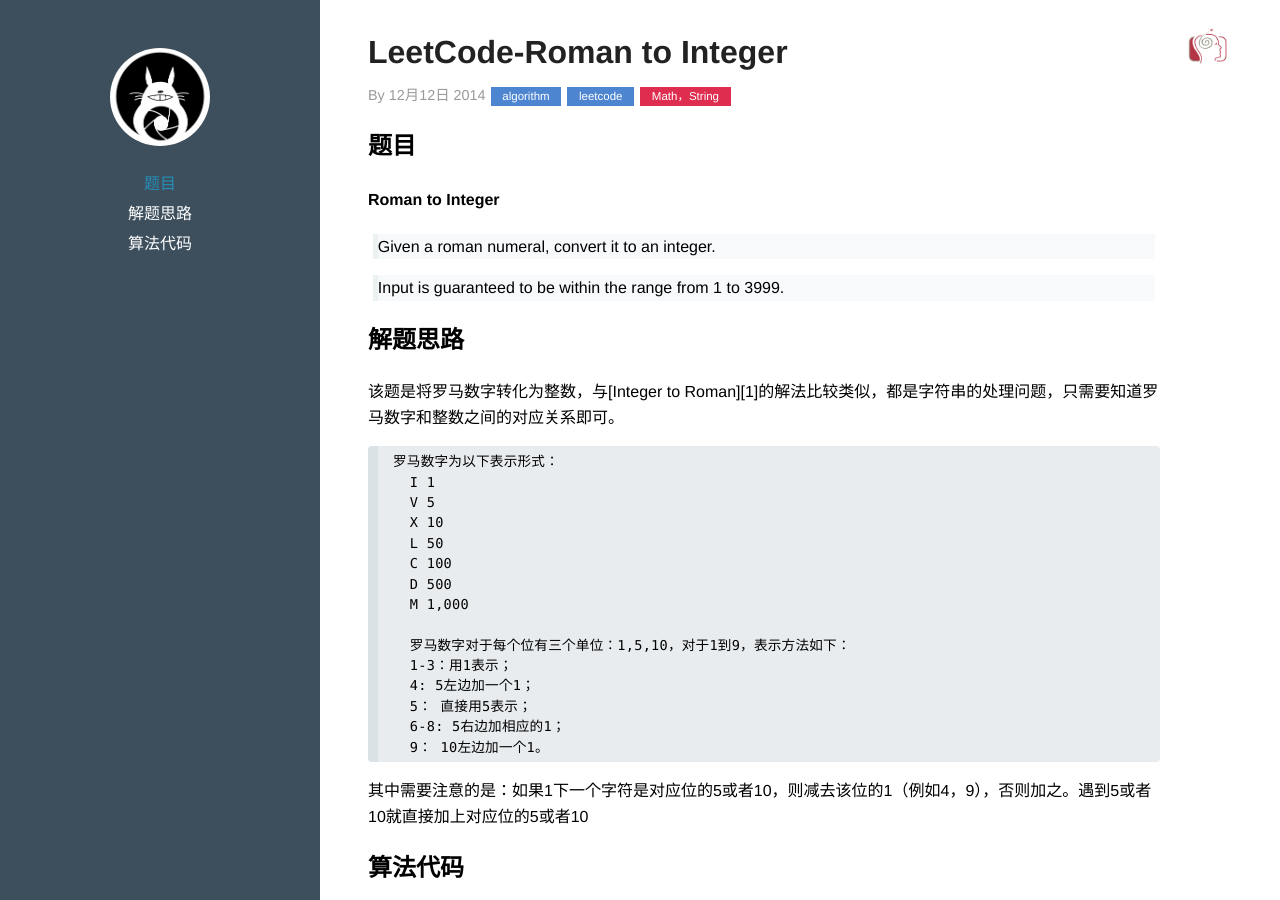
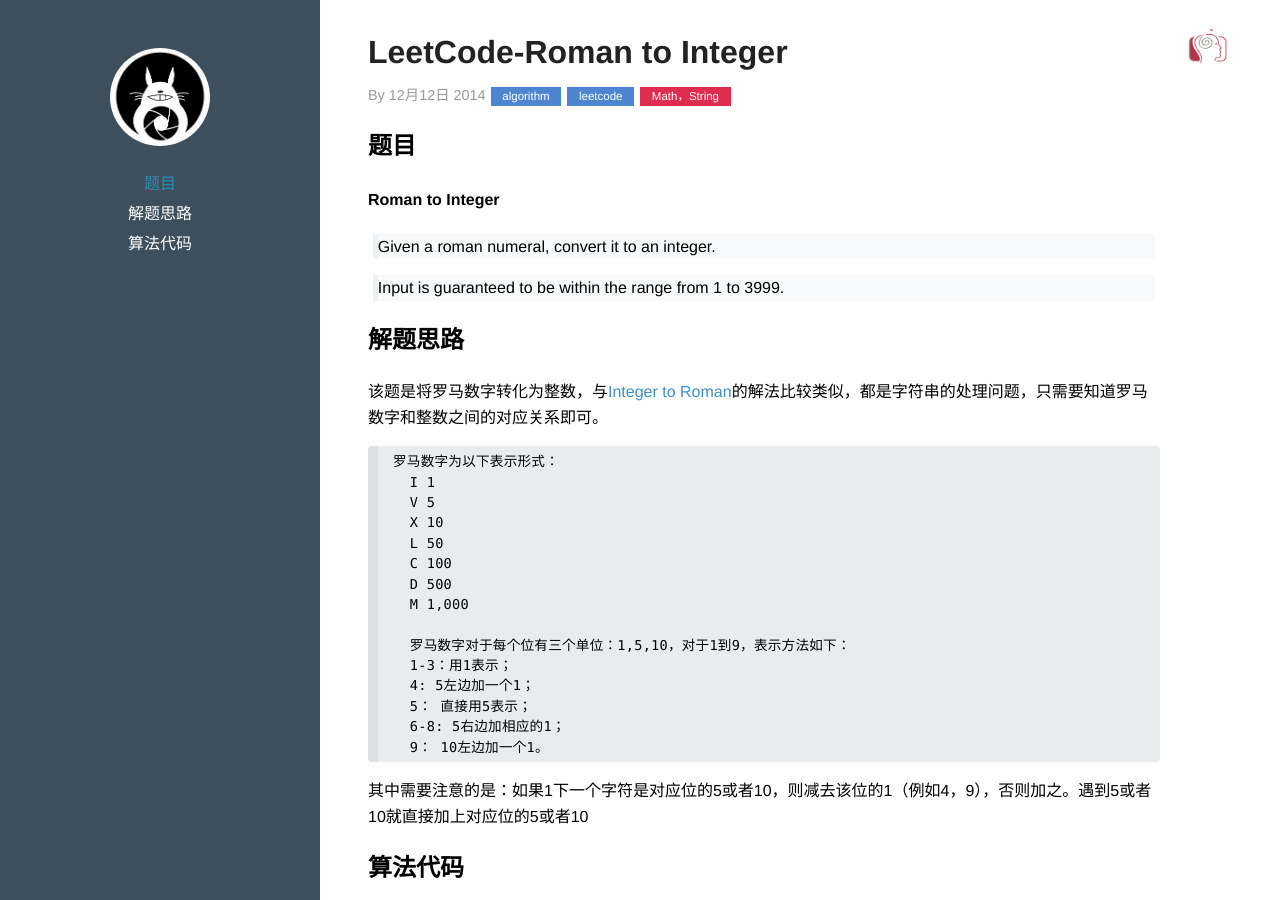
Before and after one commit to hexo2hexo/xwzpp.github.io, a Jekyll site: the page built from _posts/2014-12-12-leetcode-Roman-to-Integer.md, in a window 1280 px wide and 900 px high. Built offline with Jekyll 4.4.1, drawn with Linux system fonts in a browser that asks for light colours; Markdown is read by kramdown in place of the engine named in the settings; comment, search, counter and statistics services are not loaded; some of the changed lines change nothing that is shown.

Commit message:
2014-12-11

```diff
--- a/_posts/2014-12-12-leetcode-Roman-to-Integer.md
+++ b/_posts/2014-12-12-leetcode-Roman-to-Integer.md
@@ -98,3 +98,5 @@
     }
 }
 {% endhighlight %}
+
+[1]:http://pisxw.com/algorithm/leetcode-Integer-to-Roman.html
```
